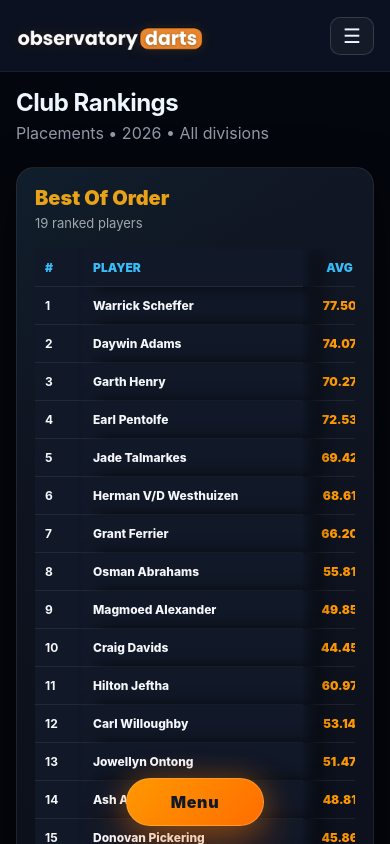
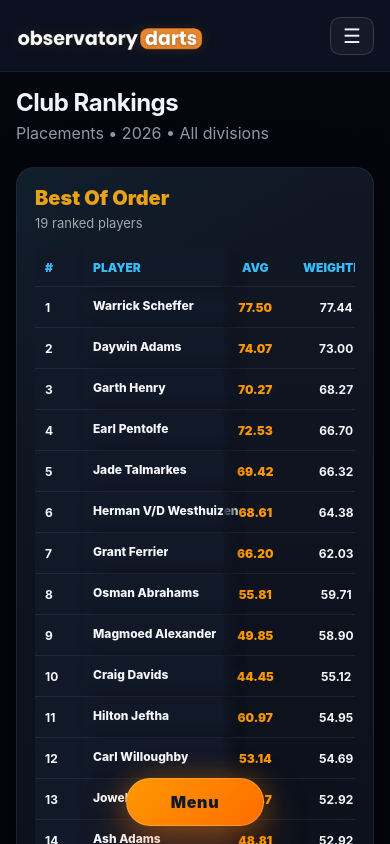
Before and after one commit to jakes007/ODA, a React app in the folder frontend/: page /competition/club-rankings in a window 390 px wide. Shown: the top 844 px of the page. Built offline with nearby package versions, Linux system fonts and the light colour scheme; the HTML template or start-up script is replaced by a standard one.

Commit message:
fixed club rankings

```diff
--- a/frontend/src/pages/ClubRankings.css
+++ b/frontend/src/pages/ClubRankings.css
@@ -124,7 +124,7 @@
 
   .club-ranking-table {
     width: max-content;
-    min-width: 940px;
+    min-width: 780px;
     table-layout: auto;
     border-collapse: separate;
     border-spacing: 0;
@@ -134,6 +134,13 @@
   .club-ranking-table td {
     padding: 11px 10px;
     font-size: 12px;
+  }
+
+  .sticky-player a {
+    display: inline-block;
+    white-space: nowrap;
+    overflow: hidden;
+    text-overflow: ellipsis;
   }
 
   .sticky-col {
@@ -157,9 +164,15 @@
 
   .sticky-player {
     left: 40px;
-    width: 165px;
-    min-width: 165px;
-    box-shadow: 14px 0 16px rgba(0, 0, 0, 0.65);
+
+    /* 👇 KEY FIX */
+    width: max-content;
+    min-width: max-content;
+    max-width: 140px; /* safety cap */
+
+    padding-right: 10px;
+
+    box-shadow: 10px 0 14px rgba(0, 0, 0, 0.35);
   }
 
   .sticky-player::after {
```
